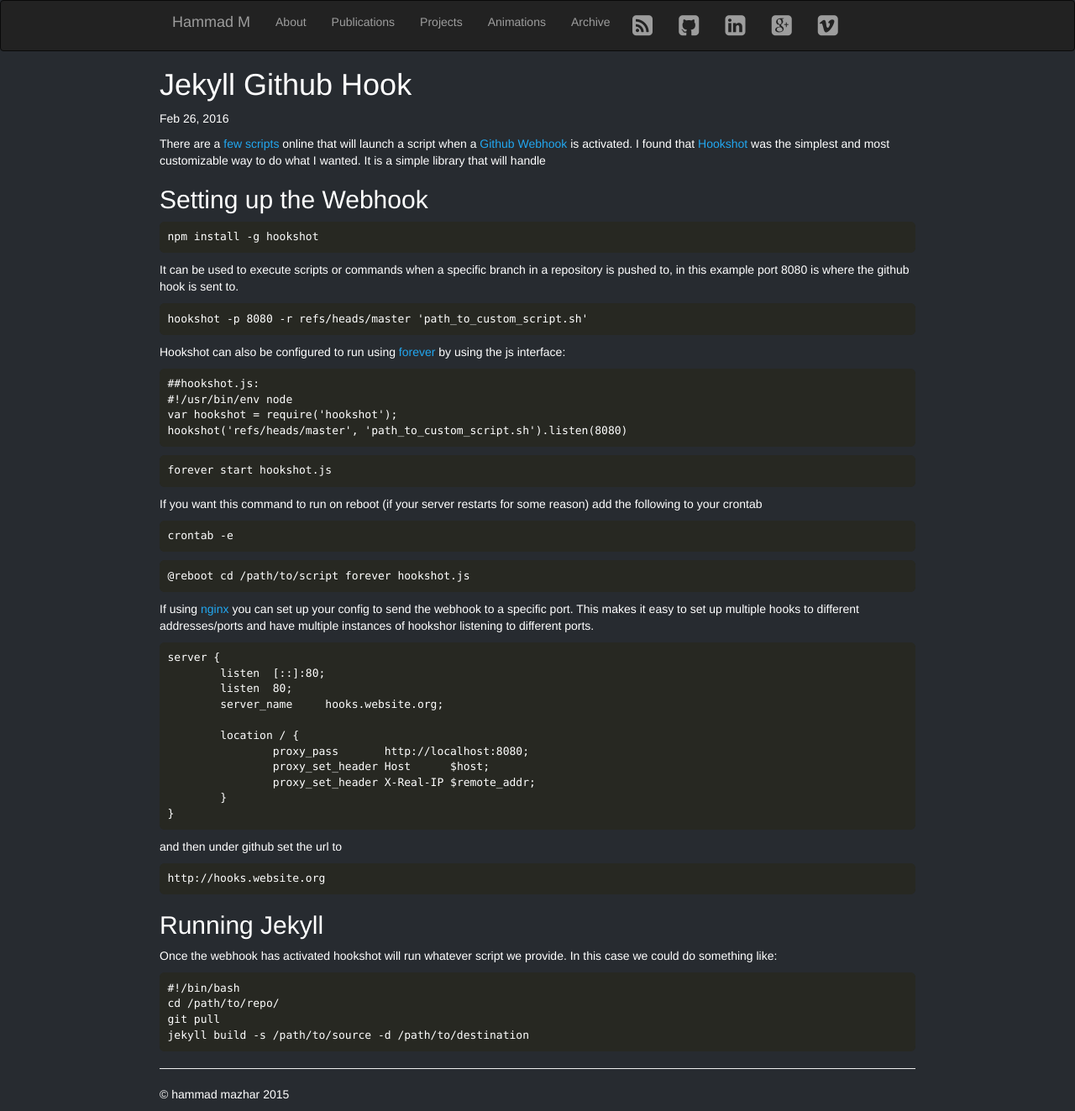
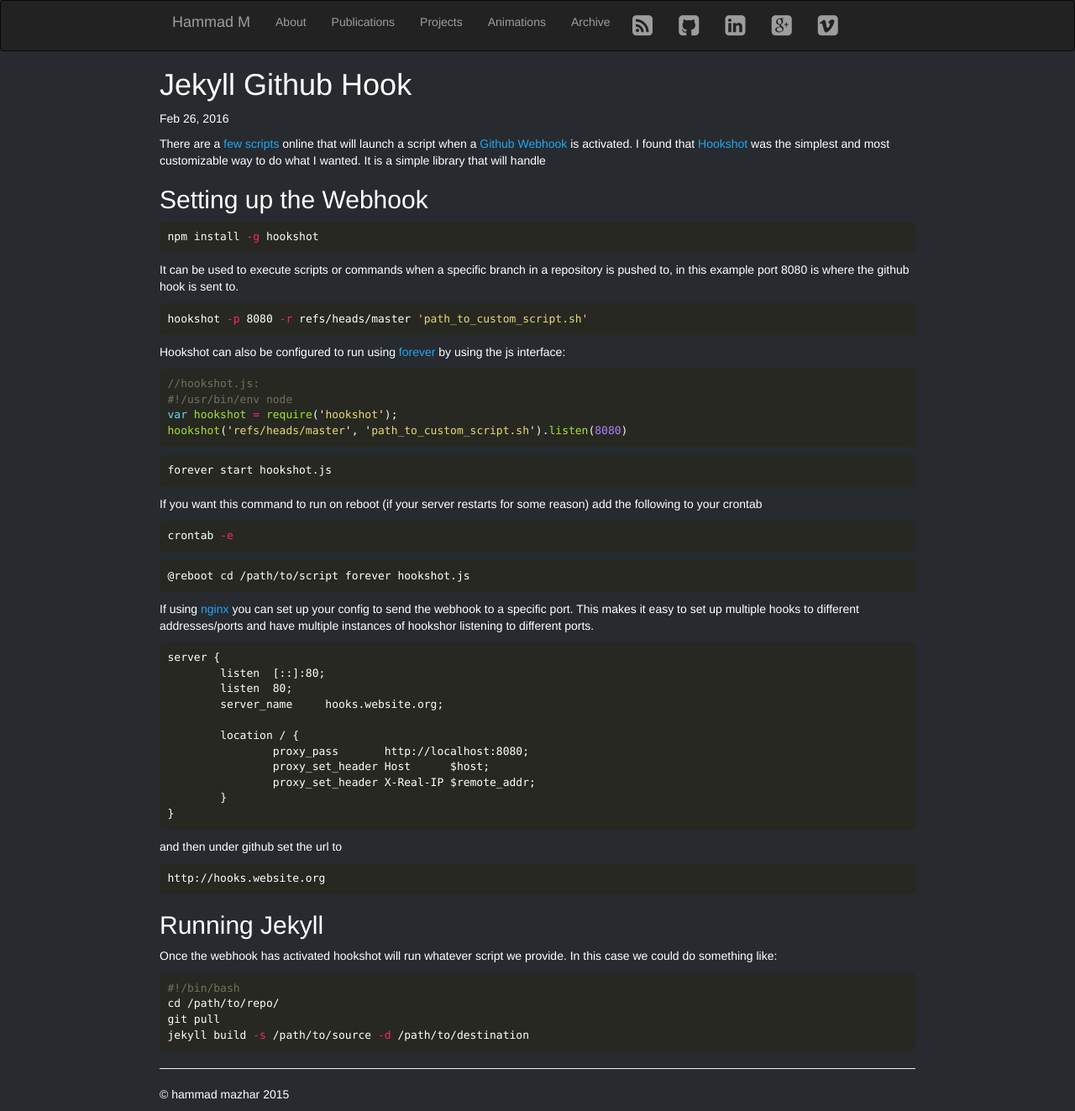
Before and after one commit to hmazhar/hamelot.io, a Jekyll site: the page built from _posts/2016-02-26-jekyll-github-hook.md, in a window 1280 px wide. Shown: the whole page at 84% size. Built offline with Jekyll 4.4.1, drawn with Linux system fonts in a browser that asks for light colours; nearby versions of some CDN libraries; some web fonts are replaced.

Commit message:
Update syntax highlighting in post

```diff
--- a/_posts/2016-02-26-jekyll-github-hook.md
+++ b/_posts/2016-02-26-jekyll-github-hook.md
@@ -10,37 +10,38 @@
 There are a [few](https://github.com/developmentseed/jekyll-hook) [scripts](https://github.com/logsol/Github-Auto-Deploy) online that will launch a script when a [Github Webhook](https://help.github.com/articles/about-webhooks/) is activated. I found that [Hookshot](https://www.npmjs.com/package/hookshot) was the simplest and most customizable way to do what I wanted. It is a simple library that will handle
 
 ## Setting up the Webhook
-~~~
+
+~~~bash
 npm install -g hookshot
 ~~~
 
 It can be used to execute scripts or commands when a specific branch in a repository is pushed to, in this example port 8080 is where the github hook is sent to.
 
-~~~
+~~~bash
 hookshot -p 8080 -r refs/heads/master 'path_to_custom_script.sh'
 ~~~
 
 Hookshot can also be configured to run using [forever](https://www.npmjs.com/package/forever) by using the js interface:
 
-~~~
-##hookshot.js:
+~~~js
+//hookshot.js:
 #!/usr/bin/env node
 var hookshot = require('hookshot');
 hookshot('refs/heads/master', 'path_to_custom_script.sh').listen(8080)
 ~~~
 
 
-~~~
+~~~bash
 forever start hookshot.js
 ~~~
 
 If you want this command to run on reboot (if your server restarts for some reason) add the following to your crontab
 
-~~~
+~~~bash
 crontab -e
 ~~~
 
-~~~
+~~~bash
 @reboot cd /path/to/script forever hookshot.js
 ~~~
 
@@ -71,7 +72,7 @@
 
 Once the webhook has activated hookshot will run whatever script we provide. In this case we could do something like:
 
-~~~
+~~~bash
 #!/bin/bash
 cd /path/to/repo/
 git pull
```
